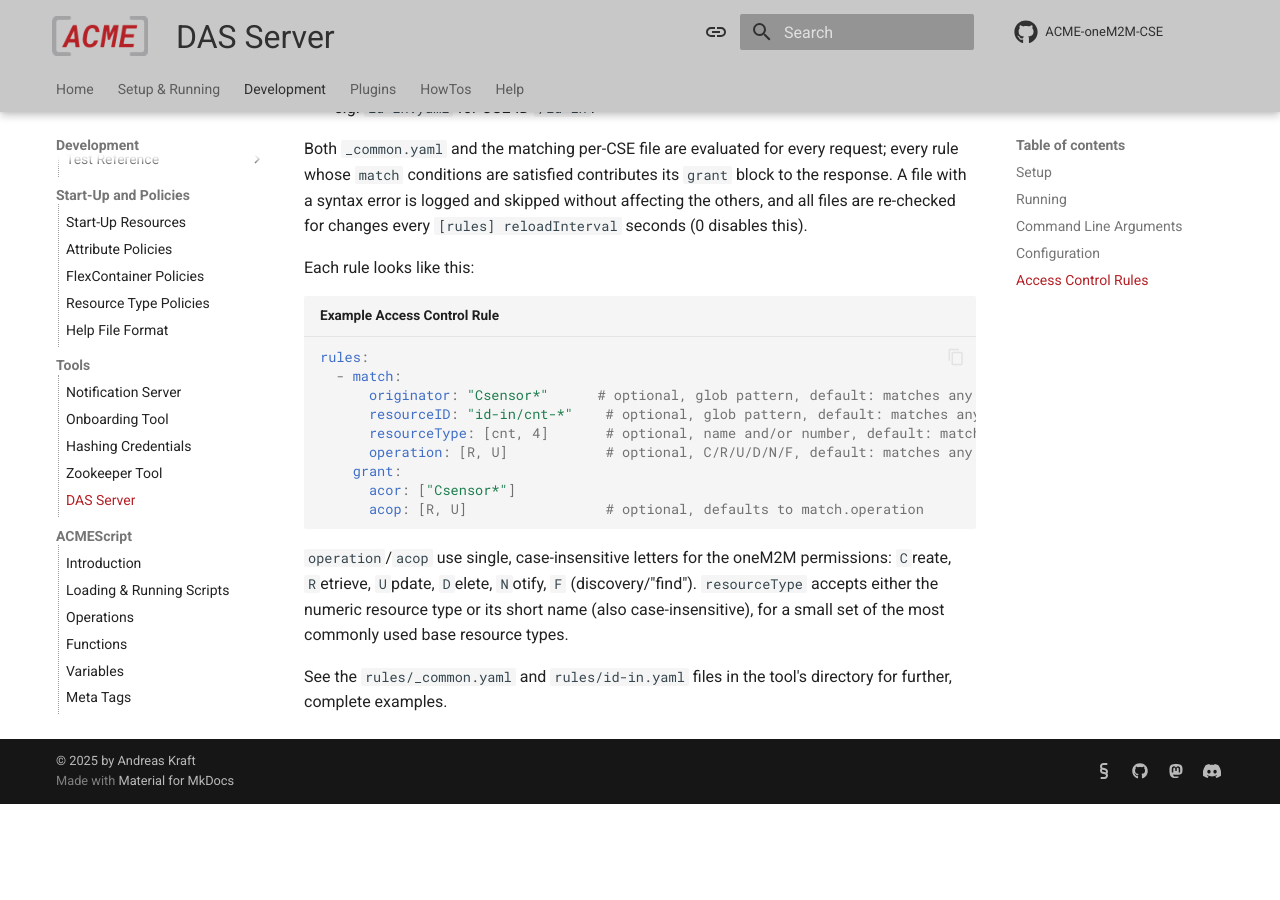
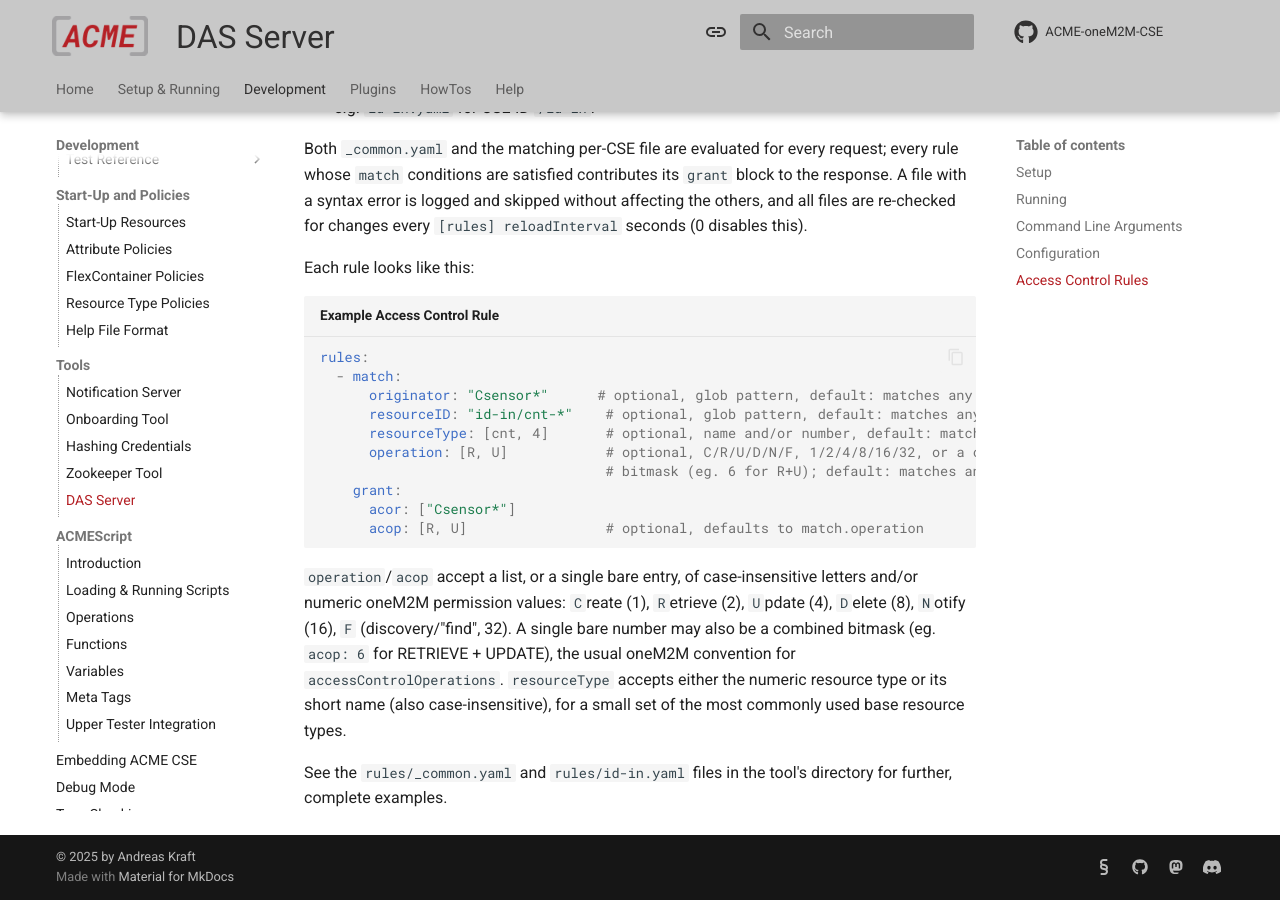
Before and after one commit to ankraft/ACME-oneM2M-CSE-mkdocs, an MkDocs documentation site: the page built from docs/development/tools/DASServer.md, in a window 1280 px wide and 900 px high, scrolled down 1848 px. Built offline with MkDocs 1.6.1 and Material for MkDocs 9.7.7, drawn with Linux system fonts in a browser that asks for light colours; comment, search, counter and statistics services are not loaded; before the commit the page ends 2652 px from its top, so only the background shows below that.

Commit message:
Improved DAS server documentation

````diff
--- a/docs/development/tools/DASServer.md
+++ b/docs/development/tools/DASServer.md
@@ -60,12 +60,13 @@
       originator: "Csensor*"      # optional, glob pattern, default: matches any
       resourceID: "id-in/cnt-*"    # optional, glob pattern, default: matches any
       resourceType: [cnt, 4]       # optional, name and/or number, default: matches any
-      operation: [R, U]            # optional, C/R/U/D/N/F, default: matches any
+      operation: [R, U]            # optional, C/R/U/D/N/F, 1/2/4/8/16/32, or a combined
+                                   # bitmask (eg. 6 for R+U); default: matches any
     grant:
       acor: ["Csensor*"]
       acop: [R, U]                 # optional, defaults to match.operation
 ```
 
-`operation`/`acop` use single, case-insensitive letters for the oneM2M permissions: `C`reate, `R`etrieve, `U`pdate, `D`elete, `N`otify, `F` (discovery/"find"). `resourceType` accepts either the numeric resource type or its short name (also case-insensitive), for a small set of the most commonly used base resource types.
+`operation`/`acop` accept a list, or a single bare entry, of case-insensitive letters and/or numeric oneM2M permission values: `C`reate (1), `R`etrieve (2), `U`pdate (4), `D`elete (8), `N`otify (16), `F` (discovery/"find", 32). A single bare number may also be a combined bitmask (eg. `acop: 6` for RETRIEVE + UPDATE), the usual oneM2M convention for `accessControlOperations`. `resourceType` accepts either the numeric resource type or its short name (also case-insensitive), for a small set of the most commonly used base resource types.
 
 See the `rules/_common.yaml` and `rules/id-in.yaml` files in the tool's directory for further, complete examples.
````
